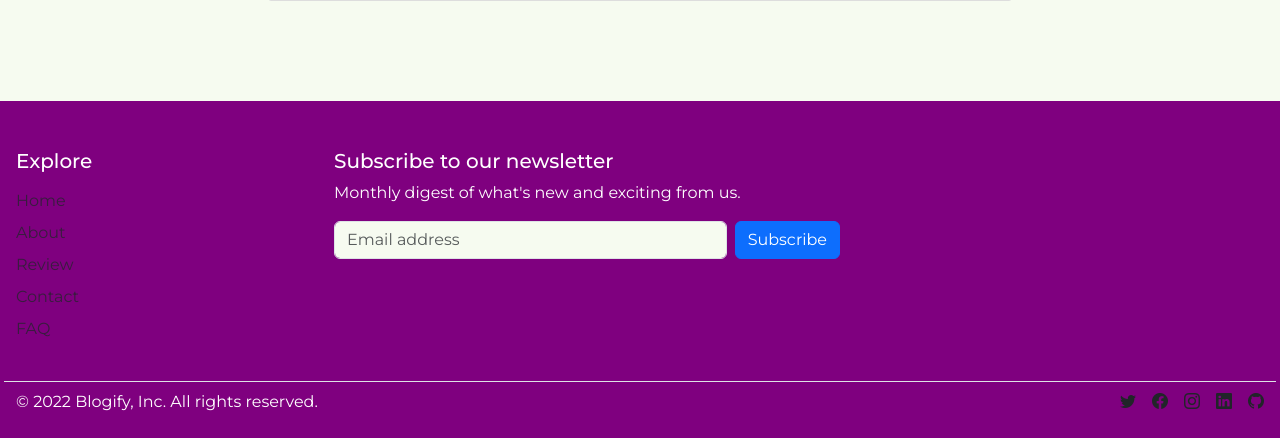
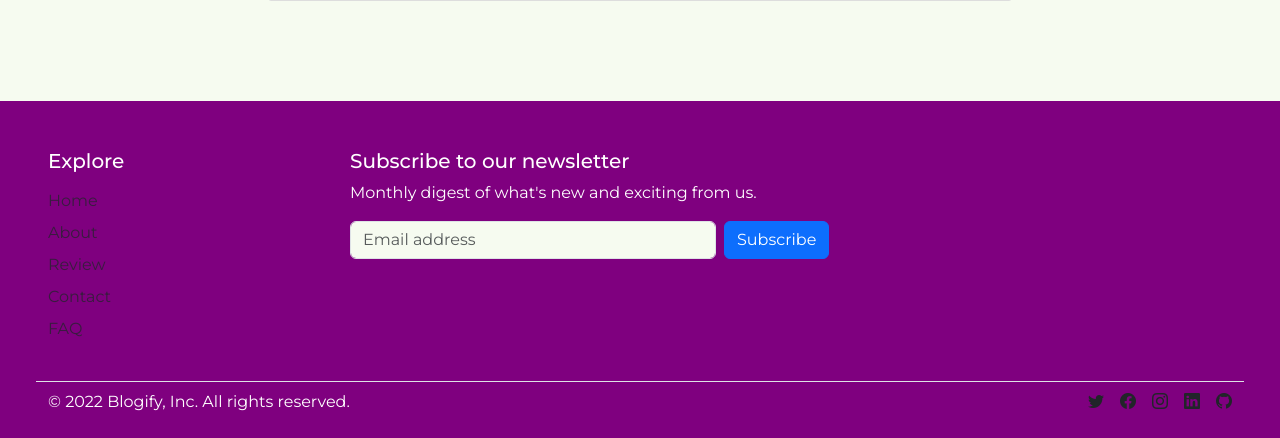
Before and after one commit to emmy3000/Blogify, a Flask app: page /about in a window 1280 px wide. Shown: the part 873-1311 px from the top of the page. Run offline with Flask 3, Linux system fonts and the light colour scheme; parts of the project's set-up code (start-up, migrations or seed data) failed here and were passed over; some libraries are stand-ins or nearby versions.

Commit message:
Refactor HTML layouts template

```diff
--- a/blogify_app/templates/layout.html
+++ b/blogify_app/templates/layout.html
@@ -94,7 +94,7 @@
 
         <!-- Footer -->
         <footer class="pt-5 text-white">
-            <div class="row px-3">
+            <div class="row px-5">
 
                 <!-- Explore section -->
                 <div class="col-6 col-md-2 mb-3 mr-4">
```
